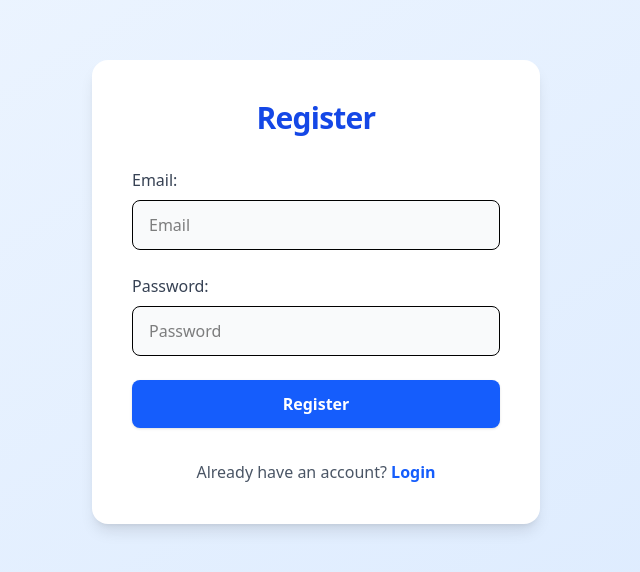
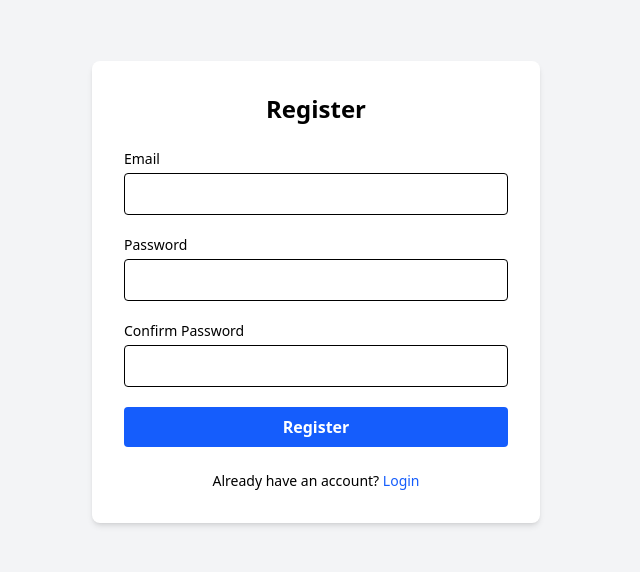
Before and after one commit to eyyb3ecee/blog-app, a React (Vite) app in the folder blog-post/: page /register in a window 1280 px wide. Shown: the part 108-680 px from the top of the page, without its empty margins (324-964 px from the left). Built offline with nearby package versions, Linux system fonts and the light colour scheme; the HTML template or start-up script is replaced by a standard one.

Commit message:
register.tsx fix

```diff
--- a/blog-post/src/pages/Register.tsx
+++ b/blog-post/src/pages/Register.tsx
@@ -1,85 +1,101 @@
-import React, { useState, useEffect } from "react";
-import { useDispatch, useSelector } from "react-redux";
-import type { AppDispatch, RootState } from "../store/store";
-import { register } from "../store/authSlice";
-import { useNavigate } from "react-router-dom";
+import React, { useState } from "react";
+import { useNavigate, Link } from "react-router-dom";
+import { supabase } from "../supabaseClient";
 
 const Register: React.FC = () => {
-  const dispatch = useDispatch<AppDispatch>();
+  const navigate = useNavigate();
   const [email, setEmail] = useState("");
   const [password, setPassword] = useState("");
-  const { status, error } = useSelector((state: RootState) => state.auth);
-  const [success, setSuccess] = useState(false);
-  const navigate = useNavigate();
+  const [confirmPassword, setConfirmPassword] = useState("");
+  const [error, setError] = useState<string | null>(null);
+  const [loading, setLoading] = useState(false);
 
-  useEffect(() => {
-    if (status === "succeeded" && !error) {
-      setSuccess(true);
-      setTimeout(() => {
+  const handleRegister = async (e: React.FormEvent) => {
+    e.preventDefault();
+    setError(null);
+    if (password !== confirmPassword) {
+      setError("Passwords do not match");
+      return;
+    }
+    setLoading(true);
+    const { error } = await supabase.auth.signUp({ email, password });
+    setLoading(false);
+    if (error) {
+      setError(error.message);
+    } else {
       navigate("/login");
-      }, 1500);
     }
-  }, [status, error, navigate]);
-
-  const handleSubmit = (e: React.FormEvent) => {
-    e.preventDefault();
-    dispatch(register({ email, password }));
   };
 
   return (
-    <div className="flex flex-col items-center justify-center min-h-screen bg-gradient-to-br from-blue-50 to-blue-100">
-      <div className="w-full max-w-md bg-white rounded-2xl shadow-lg p-10">
-        <h2 className="text-3xl font-extrabold mb-8 text-center text-blue-700 tracking-tight">
-          Register
-        </h2>
-        {success ? (
-          <div className="text-green-600 text-center font-semibold mb-6">
-            Registration successful! Redirecting to login...
-          </div>
-        ) : (
-          <form onSubmit={handleSubmit} className="space-y-6">
-            <label className="block">
-              <span className="text-gray-700 font-medium">Email:</span>
+    <div className="min-h-screen flex items-center justify-center bg-gray-100">
+      <div className="w-full max-w-md bg-white rounded-lg shadow-md p-8">
+        <h2 className="text-2xl font-bold mb-6 text-center">Register</h2>
+        {error && (
+          <div className="mb-4 text-red-600 text-center text-sm">{error}</div>
+        )}
+        <form onSubmit={handleRegister} className="space-y-5">
+          <div>
+            <label className="block text-sm font-medium mb-1" htmlFor="email">
+              Email
+            </label>
             <input
+              id="email"
               type="email"
-                placeholder="Email"
+              className="w-full px-3 py-2 border rounded focus:outline-none focus:ring-2 focus:ring-blue-400"
               value={email}
               onChange={(e) => setEmail(e.target.value)}
               required
-                className="w-full px-4 py-3 border rounded-lg focus:outline-none focus:ring-2 focus:ring-blue-400 mt-2 bg-gray-50"
+              autoComplete="email"
             />
+          </div>
+          <div>
+            <label
+              className="block text-sm font-medium mb-1"
+              htmlFor="password"
+            >
+              Password
             </label>
-            <label className="block">
-              <span className="text-gray-700 font-medium">Password:</span>
             <input
+              id="password"
               type="password"
-                placeholder="Password"
+              className="w-full px-3 py-2 border rounded focus:outline-none focus:ring-2 focus:ring-blue-400"
               value={password}
               onChange={(e) => setPassword(e.target.value)}
               required
-                className="w-full px-4 py-3 border rounded-lg focus:outline-none focus:ring-2 focus:ring-blue-400 mt-2 bg-gray-50"
+              autoComplete="new-password"
             />
+          </div>
+          <div>
+            <label
+              className="block text-sm font-medium mb-1"
+              htmlFor="confirmPassword"
+            >
+              Confirm Password
             </label>
+            <input
+              id="confirmPassword"
+              type="password"
+              className="w-full px-3 py-2 border rounded focus:outline-none focus:ring-2 focus:ring-blue-400"
+              value={confirmPassword}
+              onChange={(e) => setConfirmPassword(e.target.value)}
+              required
+              autoComplete="new-password"
+            />
+          </div>
           <button
             type="submit"
-              disabled={status === "loading"}
-              className="w-full bg-blue-600 text-white py-3 rounded-lg hover:bg-blue-700 transition font-semibold disabled:opacity-50 shadow"
+            className="w-full bg-blue-600 text-white py-2 rounded hover:bg-blue-700 transition-colors font-semibold disabled:opacity-60"
+            disabled={loading}
           >
-              {status === "loading" ? "Registering..." : "Register"}
+            {loading ? "Registering..." : "Register"}
           </button>
         </form>
-        )}
-        {error && (
-          <p className="mt-6 text-center text-red-500 font-medium">{error}</p>
-        )}
-        <div className="mt-8 text-center">
-          <span className="text-gray-600">Already have an account? </span>
-          <a
-            href="/login"
-            className="text-blue-600 hover:underline font-semibold"
-          >
+        <div className="mt-6 text-center text-sm">
+          Already have an account?{" "}
+          <Link to="/login" className="text-blue-600 hover:underline">
             Login
-          </a>
+          </Link>
         </div>
       </div>
     </div>
```
Lines whose indentation alone changed are shown as unchanged.
